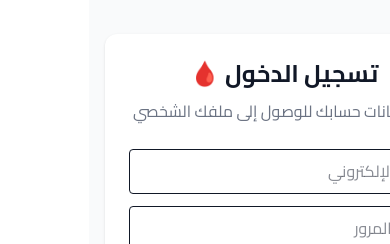
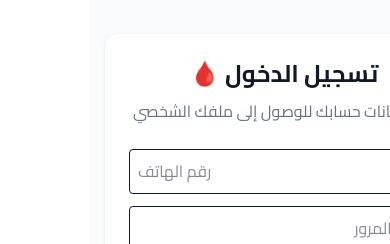
Before and after one commit to elqan3/wasldam, a Next.js app: page /login in a window 390 px wide. Shown: the part 218-462 px from the top of the page. Built offline with nearby package versions, Linux system fonts and the light colour scheme; no server answers.

Commit message:
Change login to use phone number authentication
Updated login method to use phone number instead of email. Adjusted input fields and error messages accordingly.

```diff
--- a/app/login/page.tsx
+++ b/app/login/page.tsx
@@ -7,7 +7,7 @@ import { supabase } from "@/lib/supabase";
 export default function LoginPage() {
   const router = useRouter();
 
-  const [email, setEmail] = useState("");
+const [phone, setPhone] = useState("");
   const [password, setPassword] = useState("");
   const [loading, setLoading] = useState(false);
   const [error, setError] = useState("");
@@ -16,13 +16,15 @@ export default function LoginPage() {
     setLoading(true);
     setError("");
 
-    const { data, error } = await supabase.auth.signInWithPassword({
-      email,
-      password,
-    });
+    const generatedEmail = `${phone}@wasldam.local`;
+
+const { data, error } = await supabase.auth.signInWithPassword({
+  email: generatedEmail,
+  password,
+});
 
     if (error) {
-      setError(error.message);
+      setError("رقم الهاتف أو كلمة المرور غير صحيحة");
       setLoading(false);
       return;
     }
@@ -49,12 +51,12 @@ export default function LoginPage() {
         <div className="space-y-3">
 
           <input
-            type="email"
-            placeholder="البريد الإلكتروني"
-            className="w-full border p-2 rounded"
-            value={email}
-            onChange={(e) => setEmail(e.target.value)}
-          />
+  type="tel"
+  placeholder="رقم الهاتف"
+  className="w-full border p-2 rounded"
+  value={phone}
+  onChange={(e) => setPhone(e.target.value)}
+/>
 
           <input
             type="password"
```
